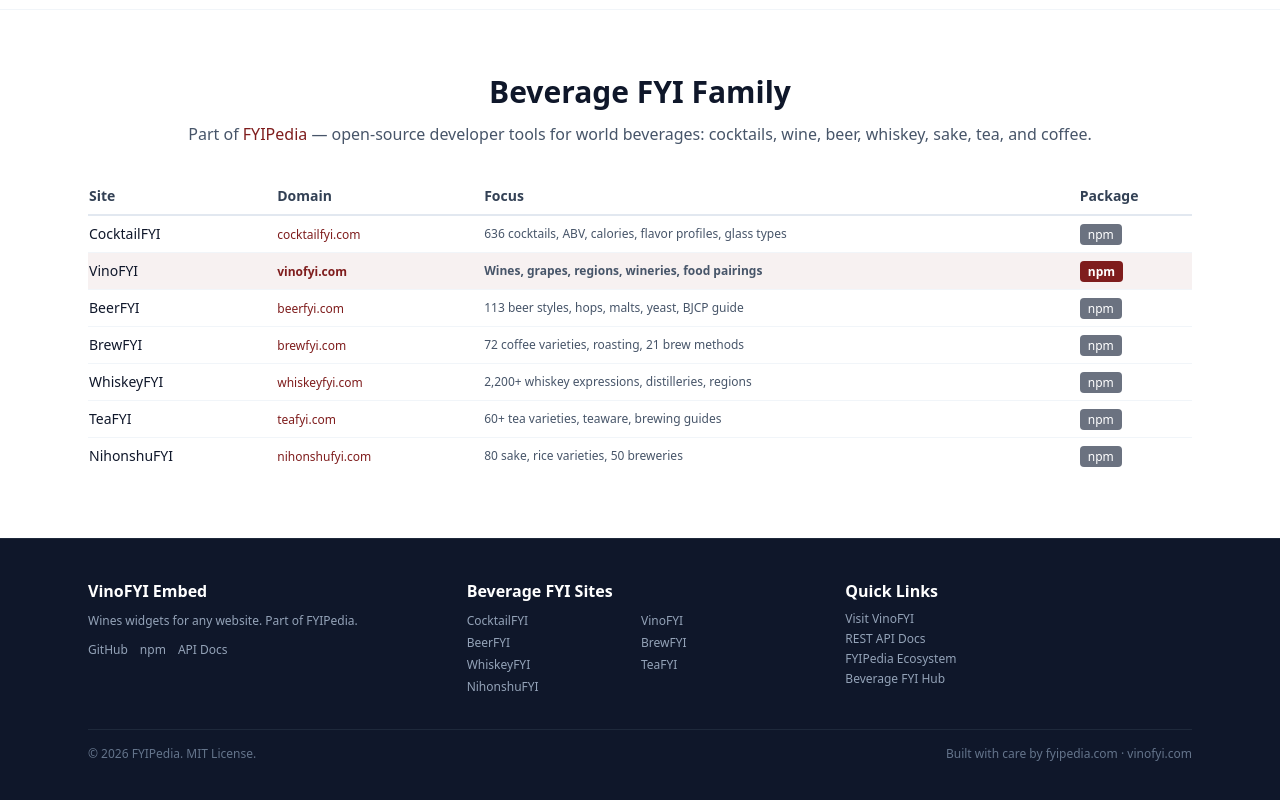
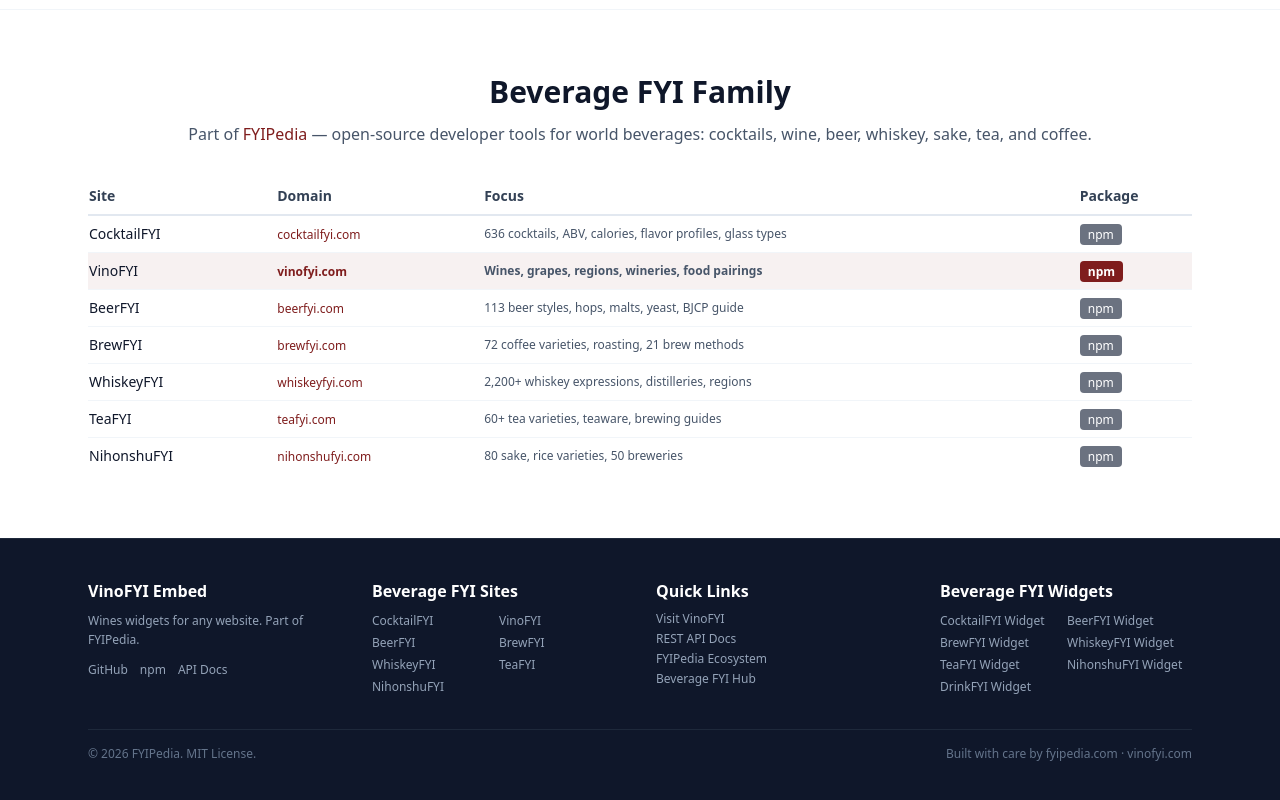
Before and after one commit to fyipedia/vinofyi-embed, a website: page docs/index.html in a window 1280 px wide. Shown: the part 3714-4514 px from the top of the page. Drawn offline with nearby package versions, Linux system fonts and the light colour scheme; a script that the page names is missing.

Commit message:
feat: add family widget cross-links in footer for SEO link equity

```diff
--- a/docs/index.html
+++ b/docs/index.html
@@ -384,7 +384,7 @@
   <!-- FOOTER -->
   <footer class="bg-slate-900 dark:bg-slate-950 text-slate-300 py-10 border-t border-slate-800">
     <div class="max-w-6xl mx-auto px-4 sm:px-6">
-      <div class="grid sm:grid-cols-3 gap-8 mb-8">
+      <div class="grid sm:grid-cols-4 gap-8 mb-8">
         <div>
           <h4 class="font-bold text-white mb-2">VinoFYI Embed</h4>
           <p class="text-xs text-slate-400 leading-relaxed mb-3">Wines widgets for any website. Part of <a href="https://fyipedia.com" class="hover:text-white" target="_blank" rel="noopener">FYIPedia</a>.</p>
@@ -415,6 +415,18 @@
             <li><a href="https://drinkfyi.com" target="_blank" rel="noopener" class="text-slate-400 hover:text-white">Beverage FYI Hub</a></li>
           </ul>
         </div>
+              <div>
+          <h4 class="font-bold text-white mb-2">Beverage FYI Widgets</h4>
+          <div class="grid grid-cols-2 gap-0.5 text-xs">
+            <a href="https://widget.cocktailfyi.com" target="_blank" rel="noopener" class="text-slate-400 hover:text-white py-0.5">CocktailFYI Widget</a>
+            <a href="https://widget.beerfyi.com" target="_blank" rel="noopener" class="text-slate-400 hover:text-white py-0.5">BeerFYI Widget</a>
+            <a href="https://widget.brewfyi.com" target="_blank" rel="noopener" class="text-slate-400 hover:text-white py-0.5">BrewFYI Widget</a>
+            <a href="https://widget.whiskeyfyi.com" target="_blank" rel="noopener" class="text-slate-400 hover:text-white py-0.5">WhiskeyFYI Widget</a>
+            <a href="https://widget.teafyi.com" target="_blank" rel="noopener" class="text-slate-400 hover:text-white py-0.5">TeaFYI Widget</a>
+            <a href="https://widget.nihonshufyi.com" target="_blank" rel="noopener" class="text-slate-400 hover:text-white py-0.5">NihonshuFYI Widget</a>
+            <a href="https://widget.drinkfyi.com" target="_blank" rel="noopener" class="text-slate-400 hover:text-white py-0.5">DrinkFYI Widget</a>
+          </div>
+        </div>
       </div>
       <div class="border-t border-slate-800 pt-4 flex flex-col sm:flex-row justify-between gap-2 text-xs text-slate-500">
         <span>&copy; <span x-text="new Date().getFullYear()"></span> FYIPedia. MIT License.</span>
```
